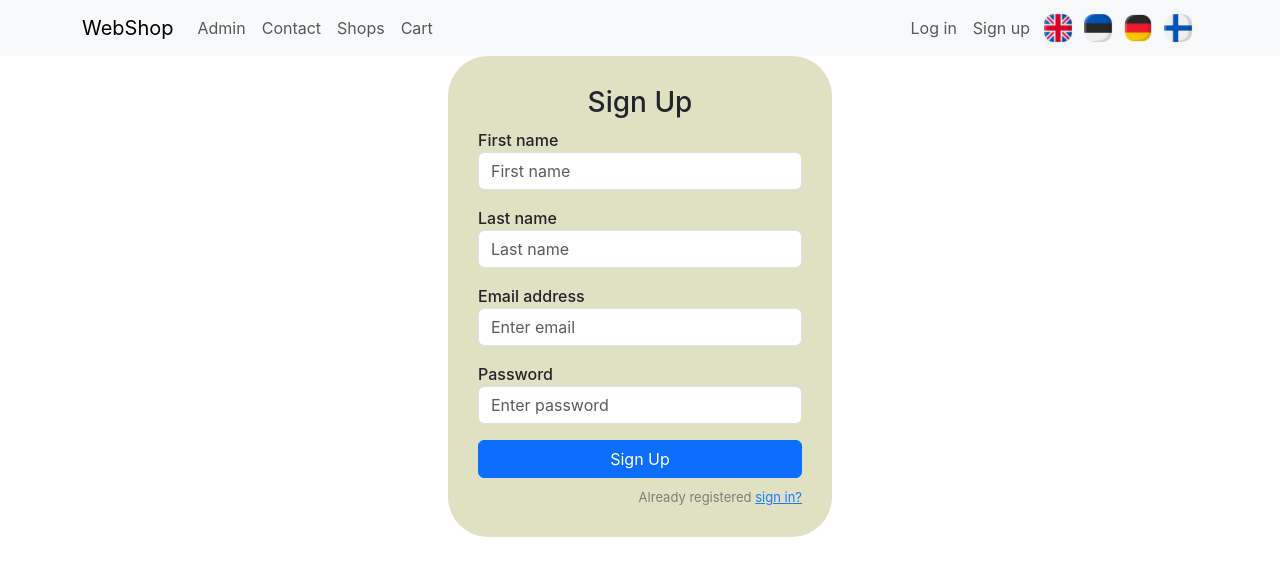
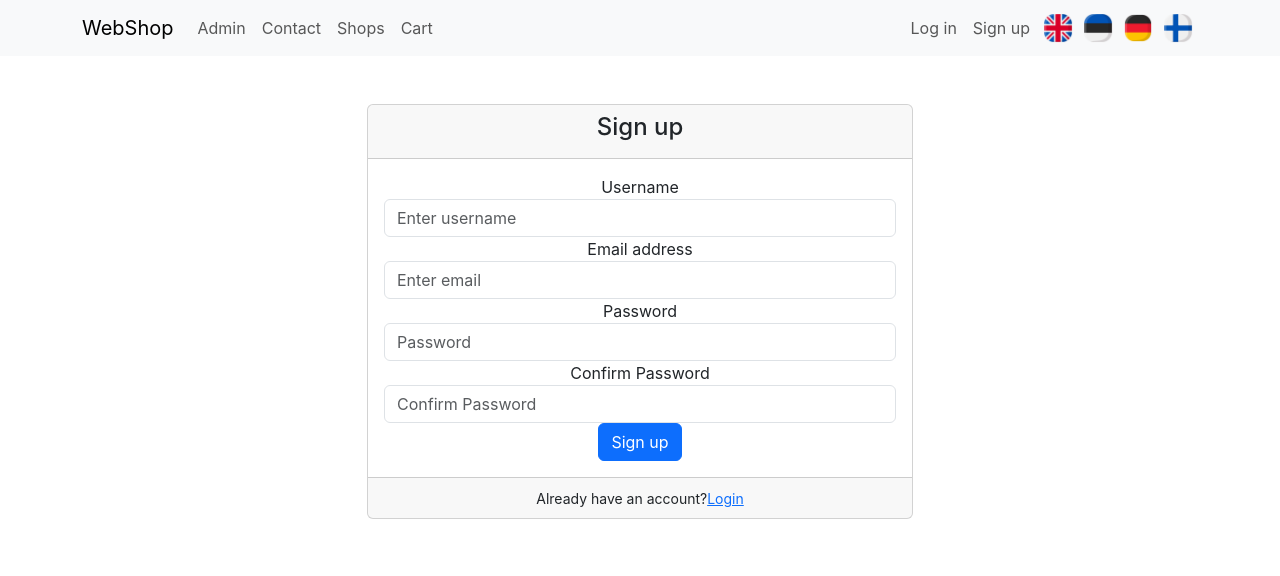
Before and after one commit to TruX87/Tarjet-Front-end-03.24, a React (Create React App) app in the folder webshop/: page /signup in a window 1280 px wide. Shown: the top 576 px of the page. Built offline with nearby package versions, Linux system fonts and the light colour scheme; no server answers.

Commit message:
webshop login-signup-auth

```diff
--- a/webshop/src/i18n/en.json
+++ b/webshop/src/i18n/en.json
@@ -11,5 +11,9 @@
         "cart": "Cart",
         "login": "Log in",
         "signup": "Sign up"
+        },
+
+        "error":{
+            "passwords-do-not-match": "Passwords don't match!"
         }
- }
+}
--- a/webshop/src/i18n/et.json
+++ b/webshop/src/i18n/et.json
@@ -11,5 +11,9 @@
           "cart": "Ostukorv",
           "login": "Logi sisse",
           "signup": "Registreeru"
+        },
+
+        "error":{
+            "passwords-do-not-match": "Paroolid ei ühti!"
         }
     }
--- /dev/null
+++ b/webshop/src/pages/auth/AuthForm.jsx
@@ -0,0 +1,134 @@
+import React, { useRef, useState } from 'react'
+import { Link } from 'react-router-dom'
+import {useTranslation} from "react-i18next";
+
+function AuthForm(props) {
+    const usernameRef = useRef();
+    const emailRef = useRef();
+    const passwordRef = useRef();
+    const confirmPasswordRef = useRef();
+    const rememberMeRef = useRef();
+    const [message, setMessage] = useState("");
+    const {t} = useTranslation();
+    const url = "https://identitytoolkit.googleapis.com/v1/accounts:" + props.url + "?key=" + process.env.REACT_APP_API_KEY;
+    // const url2 = "https://identitytoolkit.googleapis.com/v1/accounts:" + props.url + "?key=" + process.env.REACT_APP_API_KEY;
+
+    const submit = () => {
+        if (confirmPasswordRef.current !== undefined &&
+                passwordRef.current.value !== confirmPasswordRef.current.value) {
+            console.log("ei ühti, lõpeta")
+            setMessage(t("error.passwords-do-not-match"));
+            return;
+        }
+        console.log("teen api päringut...")
+        //API PÄRING.... -> registreerub või logib sisse
+
+
+    const payload = {
+        email: emailRef.current.value,
+        password: passwordRef.current.value,
+        returnSecureToken: true
+    }
+
+    fetch(url, {
+        method: "POST",
+        body: JSON.stringify(payload),
+        headers: {"Content-Type": "application/json"}
+        })
+        .then(res => res.json())
+        .then(body => {
+            if (body.error) {
+                console.log(body.error);
+                console.log(body.error.message);
+            } else {
+                setMessage("Edukalt sisselogitud/registreerutud");
+            }
+        })
+}
+
+  return (
+    <div className="container mt-5">
+      <div className="row justify-content-center">
+        <div className="col-md-6">
+          <div className="card">
+            <div className="card-header text-center">
+              <h4>{props.headerText}</h4>
+            </div>
+            <div className="card-body">
+              {/* <form> */}
+              {props.isUsername &&
+                <div className="form-group">
+                  <label htmlFor="username">Username</label>
+                  <input
+                    type="text"
+                    className="form-control"
+                    id="username"
+                    placeholder="Enter username"
+                    ref={usernameRef}
+                  />
+                </div>}
+                <div className="form-group">
+                  <label htmlFor="email">Email address</label>
+                  <input
+                    type="email"
+                    className="form-control"
+                    id="email"
+                    placeholder="Enter email"
+                    ref={emailRef}
+                  />
+                </div>
+                <div className="form-group">
+                  <label htmlFor="password">Password</label>
+                  <input
+                    type="password"
+                    className="form-control"
+                    id="password"
+                    placeholder="Password"
+                    ref={passwordRef}
+                  />
+                </div>
+                {props.isConfirmPassword &&
+                <div className="form-group">
+                  <label htmlFor="confirmPassword">Confirm Password</label>
+                  <input
+                    type="password"
+                    className="form-control"
+                    id="confirmPassword"
+                    placeholder="Confirm Password"
+                    ref={confirmPasswordRef}
+                  />
+                </div>}
+                {props.isRememberMe &&
+                <div className="form-group form-check">
+                  <input
+                    type="checkbox"
+                    className="form-check-input"
+                    id="rememberMe"
+                    ref={rememberMeRef}
+                  />
+                  <label className="form-check-label" htmlFor="rememberMe">
+                    Remember me
+                  </label>
+                </div>}
+                <div>{message}</div>
+                <button onClick={submit} type="submit" className="btn btn-primary btn-block">
+                  {props.headerText}
+                </button>
+              {/* </form> */}
+            </div>
+            <div className="card-footer text-center">
+              <small>
+              {props.footerText}
+                <Link to={props.linkUrl}>
+                {props.linkText}
+                </Link>
+              </small>
+            </div>
+          </div>
+        </div>
+      </div>
+    </div>
+  )
+}
+
+export default AuthForm
--- a/webshop/src/pages/auth/Login.jsx
+++ b/webshop/src/pages/auth/Login.jsx
@@ -1,52 +1,19 @@
-import React, { Component } from 'react'
-import '../../css/Login-Signup.css'
+import React from "react";
+import AuthForm from "./AuthForm";
 
-export default class Login extends Component {
-  render() {
-    return (
-      <form className='login-form'>
-        <h3>Sign In</h3>
+function Login() {
+  return (
+    <AuthForm
+    headerText="Login"
+    isUsername={false}
+    isConfirmPassword={false}
+    footerText="Don't have an account?"
+    linkUrl="/signup"
+    linkText="Sign up"
+    isRememberMe={true}
+    url={"signInWithPassword"}
+    />
+  );
+}
 
-        <div className="mb-3">
-          <label>Email address</label>
-          <input
-            type="email"
-            className="form-control"
-            placeholder="Enter email"
-          />
-        </div>
-
-        <div className="mb-3">
-          <label>Password</label>
-          <input
-            type="password"
-            className="form-control"
-            placeholder="Enter password"
-          />
-        </div>
-
-        <div className="mb-3">
-          <div className="custom-control custom-checkbox">
-            <input
-              type="checkbox"
-              className="custom-control-input"
-              id="customCheck1"
-            />
-            <label className="custom-control-label" htmlFor="customCheck1">
-              Remember me
-            </label>
-          </div>
-        </div>
-
-        <div className="d-grid">
-          <button type="submit" className="btn btn-primary">
-            Submit
-          </button>
-        </div>
-        <p className="forgot-password text-right">
-          Not a client <a href="/signup">sign up?</a>
-        </p>
-      </form>
-    )
-  }
-}
+export default Login;
--- a/webshop/src/pages/auth/Signup.jsx
+++ b/webshop/src/pages/auth/Signup.jsx
@@ -1,53 +1,19 @@
-import React, { Component } from 'react'
-import '../../css/Login-Signup.css'
+import React from "react";
+import AuthForm from "./AuthForm";
 
-export default class SignUp extends Component {
-  render() {
-    return (
-      <form className='signup-form'>
-        <h3>Sign Up</h3>
+function Signup() {
+  return (
+    <AuthForm
+    headerText="Sign up"
+    isUsername={true}
+    isConfirmPassword={true}
+    footerText="Already have an account?"
+    linkUrl="/login"
+    linkText="Login"
+    isRememberMe={false}
+    url={"signUp"}
+    />
+  );
+}
 
-        <div className="mb-3">
-          <label>First name</label>
-          <input
-            type="text"
-            className="form-control"
-            placeholder="First name"
-          />
-        </div>
-
-        <div className="mb-3">
-          <label>Last name</label>
-          <input type="text" className="form-control" placeholder="Last name" />
-        </div>
-
-        <div className="mb-3">
-          <label>Email address</label>
-          <input
-            type="email"
-            className="form-control"
-            placeholder="Enter email"
-          />
-        </div>
-
-        <div className="mb-3">
-          <label>Password</label>
-          <input
-            type="password"
-            className="form-control"
-            placeholder="Enter password"
-          />
-        </div>
-
-        <div className="d-grid">
-          <button type="submit" className="btn btn-primary">
-            Sign Up
-          </button>
-        </div>
-        <p className="forgot-password text-right">
-          Already registered <a href="/login">sign in?</a>
-        </p>
-      </form>
-    )
-  }
-}
+export default Signup;
```
Also changed, not shown: webshop/src/pages/auth/Login2.jsx (added, +52 -0 lines), webshop/src/pages/auth/Signup2.jsx (added, +53 -0 lines).
